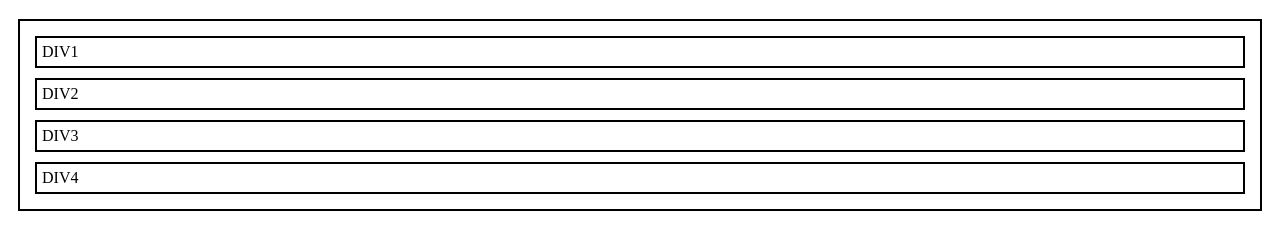
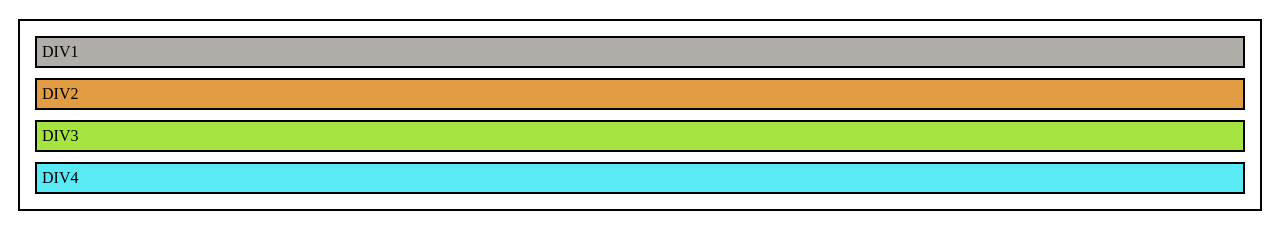
Before and after one commit to SuryaMayur/Testing, a plain HTML site: page file.html in a window 1280 px wide. Shown: the part 61-310 px from the top of the page. Drawn offline with Linux system fonts and the light colour scheme.

Commit message:
Added new Html with previous one and also added color to file.html

```diff
--- a/file.html
+++ b/file.html
@@ -15,6 +15,18 @@
             padding: 5px;
 
         }
+        .div1{
+            background-color: rgb(177, 174, 170);
+        }
+        .div2{
+            background-color: rgb(226, 157, 66);
+        }
+        .div3{
+            background-color: rgb(165, 228, 65);
+        }
+        .div4{
+            background-color: rgb(89, 234, 245);
+        }
     </style>
 </head>
 <body>
```
Also changed, not shown: Index.html (added, +25 -0 lines).
